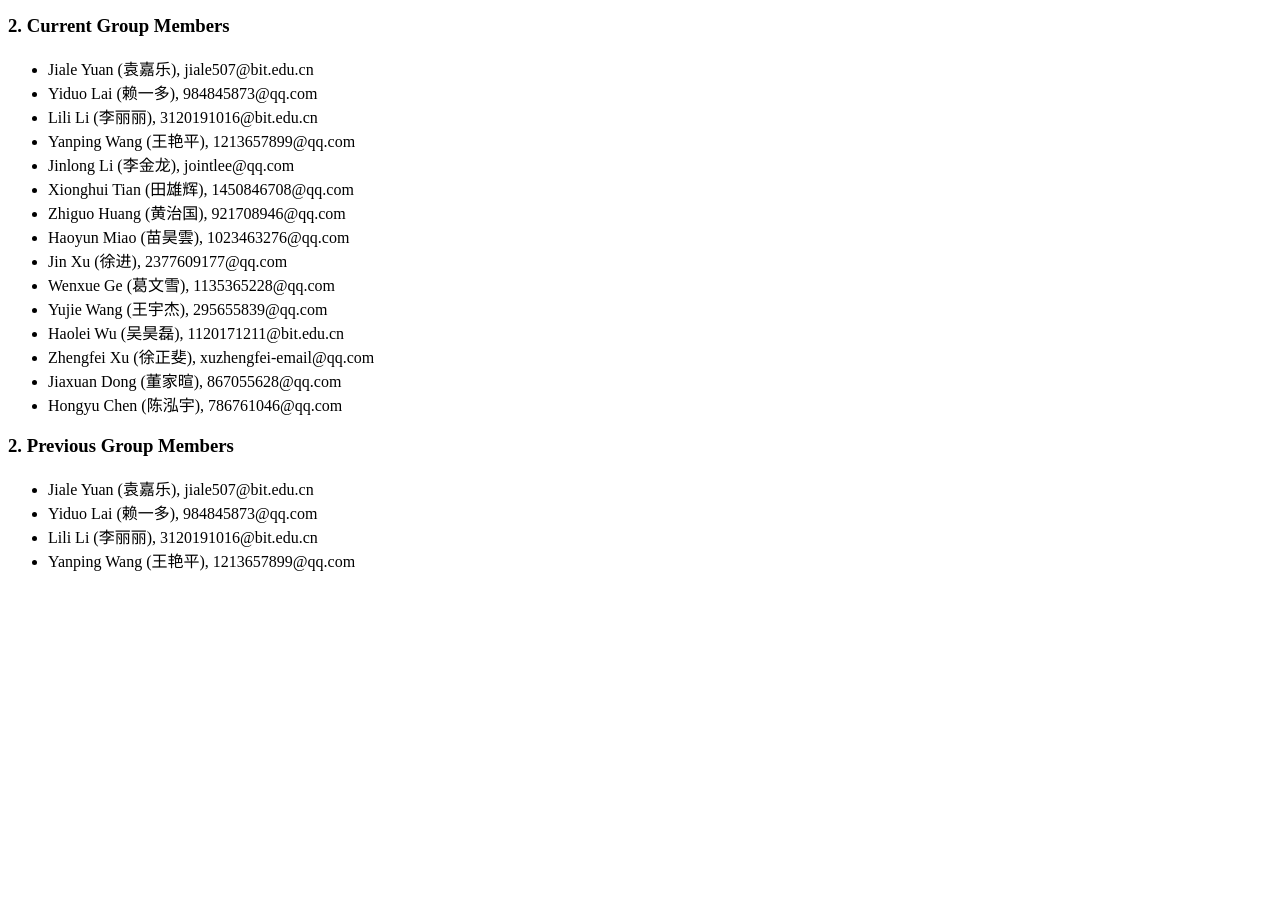
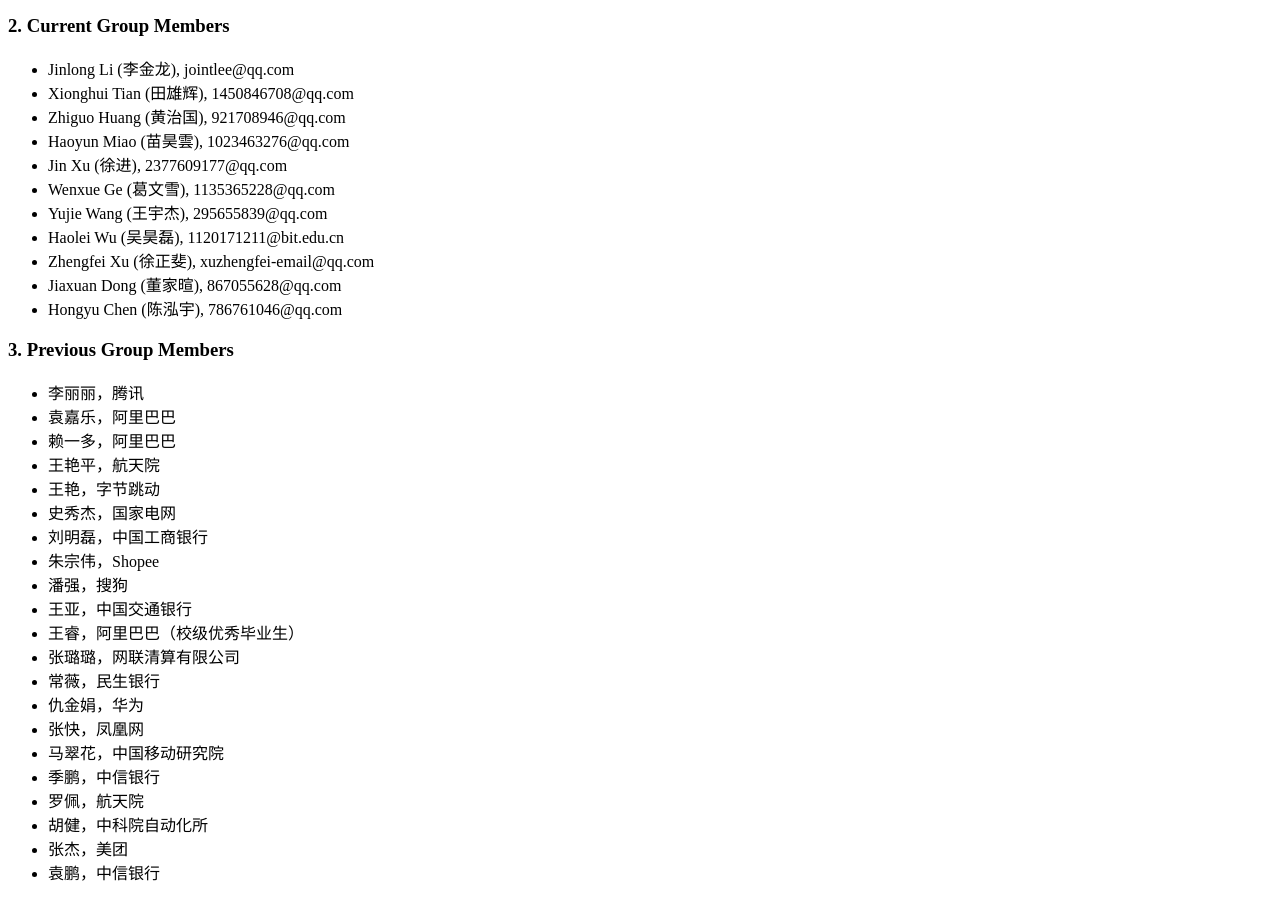
Before and after one commit to xxin1984/xxin1984.github.io, a plain HTML site: page index.html in a window 1280 px wide. Shown: the part 770-1670 px from the top of the page. Before the commit the page ends 1358 px from the top, so only its background shows below. Drawn offline with Linux system fonts and the light colour scheme.

Commit message:
Update index.html

```diff
--- a/index.html
+++ b/index.html
@@ -37,10 +37,6 @@
 
 <h3>2. Current Group Members</h3>
 <ul>
-  <li>Jiale Yuan (袁嘉乐), jiale507@bit.edu.cn</li>
-  <li>Yiduo Lai (赖一多), 984845873@qq.com</li>
-  <li>Lili Li (李丽丽), 3120191016@bit.edu.cn</li>
-  <li>Yanping Wang (王艳平), 1213657899@qq.com</li>
   <li>Jinlong Li (李金龙), jointlee@qq.com</li>
   <li>Xionghui Tian (田雄辉), 1450846708@qq.com</li>
   <li>Zhiguo Huang (黄治国), 921708946@qq.com</li>
@@ -53,12 +49,29 @@
   <li>Jiaxuan Dong (董家暄), 867055628@qq.com</li>
   <li>Hongyu Chen (陈泓宇), 786761046@qq.com</li>
 </ul>
-<h3>2. Previous Group Members</h3>
+<h3>3. Previous Group Members</h3>
 <ul>
-  <li>Jiale Yuan (袁嘉乐), jiale507@bit.edu.cn</li>
-  <li>Yiduo Lai (赖一多), 984845873@qq.com</li>
-  <li>Lili Li (李丽丽), 3120191016@bit.edu.cn</li>
-  <li>Yanping Wang (王艳平), 1213657899@qq.com</li>
+  <li>李丽丽，腾讯</li>
+  <li>袁嘉乐，阿里巴巴</li>
+  <li>赖一多，阿里巴巴</li>
+  <li>王艳平，航天院</li>
+  <li>王艳，字节跳动</li>
+  <li>史秀杰，国家电网</li>
+  <li>刘明磊，中国工商银行</li>
+  <li>朱宗伟，Shopee</li>
+  <li>潘强，搜狗</li>
+  <li>王亚，中国交通银行</li>
+  <li>王睿，阿里巴巴（校级优秀毕业生）</li>
+  <li>张璐璐，网联清算有限公司</li>
+  <li>常薇，民生银行</li>
+  <li>仇金娟，华为</li>
+  <li>张快，凤凰网</li>
+  <li>马翠花，中国移动研究院</li>
+  <li>季鹏，中信银行</li>
+  <li>罗佩，航天院</li>
+  <li>胡健，中科院自动化所</li>
+  <li>张杰，美团</li>
+  <li>袁鹏，中信银行</li>
 </ul>
 </body>
 </html>
```
